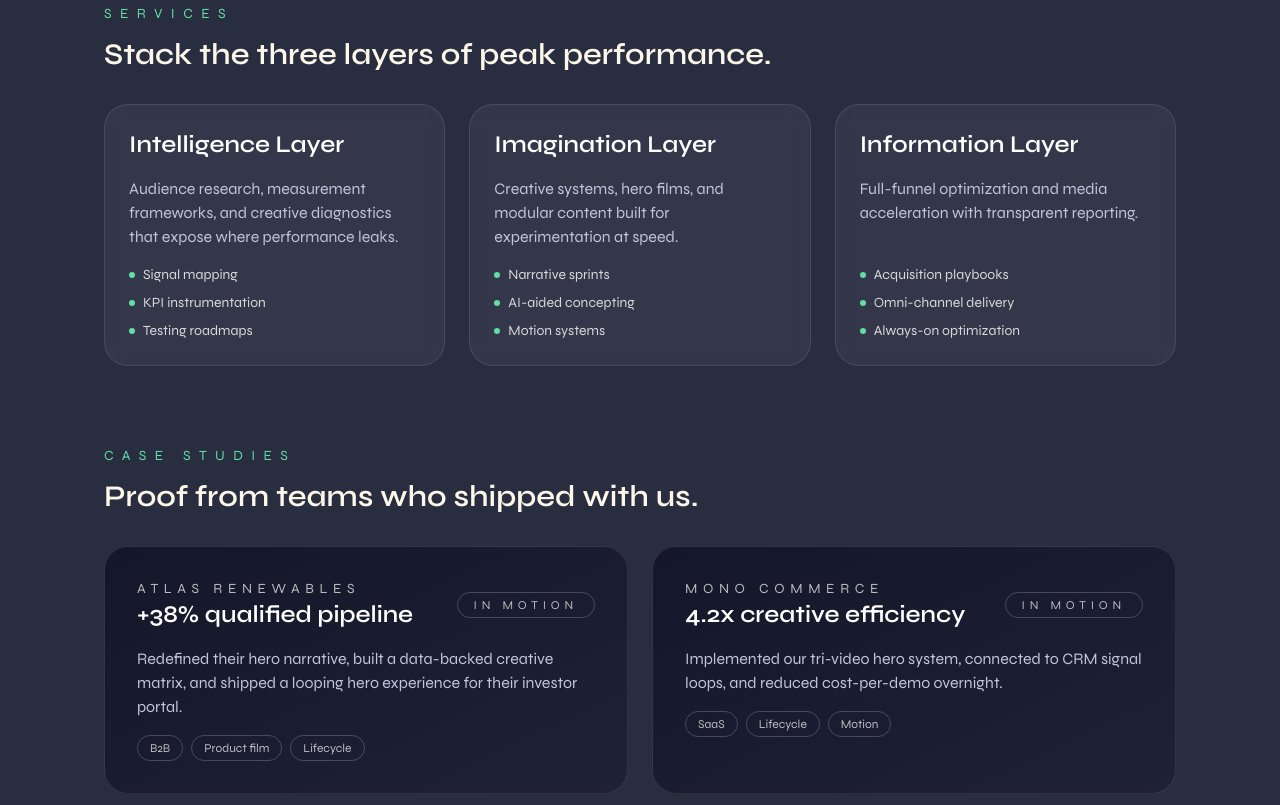
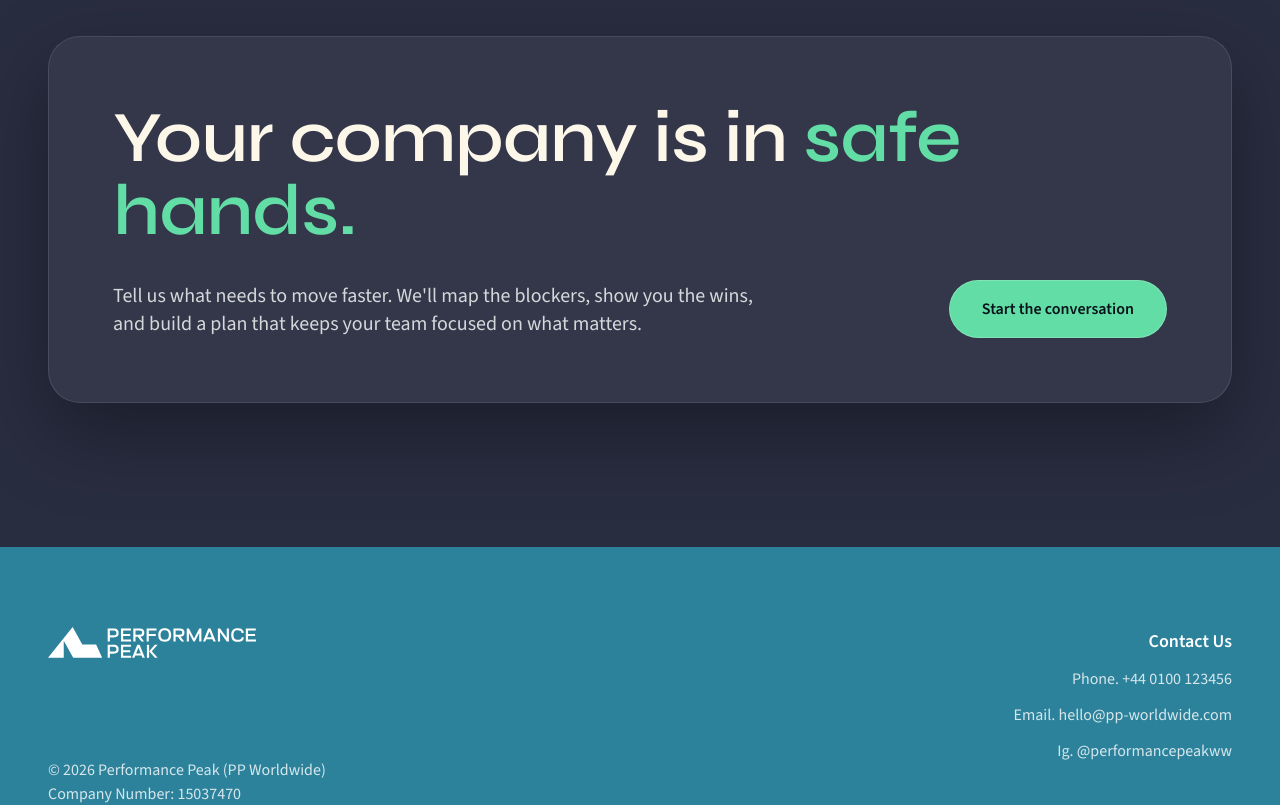
Before and after one commit to debnaml/ppbeaver, a Next.js app: page / in a window 1280 px wide. Shown: the part 1760-2565 px from the top of the page. Built offline with nearby package versions, Linux system fonts and the light colour scheme.

Commit message:
Add contact CTA and hero button polish

```diff
--- a/src/app/page.tsx
+++ b/src/app/page.tsx
@@ -1,38 +1,7 @@
+import Image from "next/image";
+
 import HeroSequence from "@/components/HeroSequence";
 import UnderlineReveal from "@/components/UnderlineReveal";
-
-const services = [
-  {
-    title: "Intelligence Layer",
-    summary: "Audience research, measurement frameworks, and creative diagnostics that expose where performance leaks.",
-    highlights: ["Signal mapping", "KPI instrumentation", "Testing roadmaps"],
-  },
-  {
-    title: "Imagination Layer",
-    summary: "Creative systems, hero films, and modular content built for experimentation at speed.",
-    highlights: ["Narrative sprints", "AI-aided concepting", "Motion systems"],
-  },
-  {
-    title: "Information Layer",
-    summary: "Full-funnel optimization and media acceleration with transparent reporting.",
-    highlights: ["Acquisition playbooks", "Omni-channel delivery", "Always-on optimization"],
-  },
-];
-
-const caseStudies = [
-  {
-    client: "Atlas Renewables",
-    result: "+38% qualified pipeline",
-    summary: "Redefined their hero narrative, built a data-backed creative matrix, and shipped a looping hero experience for their investor portal.",
-    tags: ["B2B", "Product film", "Lifecycle"],
-  },
-  {
-    client: "Mono Commerce",
-    result: "4.2x creative efficiency",
-    summary: "Implemented our tri-video hero system, connected to CRM signal loops, and reduced cost-per-demo overnight.",
-    tags: ["SaaS", "Lifecycle", "Motion"],
-  },
-];
 
 const organizationSchema = {
   "@context": "https://schema.org",
@@ -58,7 +27,7 @@ export default function Home() {
     <main className="bg-[var(--color-supadark)] text-[var(--color-cream)]">
       <HeroSequence />
 
-      <section className="relative isolate w-full overflow-hidden px-6 py-24 sm:px-12">
+      <section id="about" className="relative isolate w-full overflow-hidden px-6 py-24 sm:px-12">
         <div
           className="pointer-events-none absolute inset-y-0 right-0 flex w-1/3 min-w-[260px] justify-end opacity-10"
           aria-hidden
@@ -113,158 +82,77 @@ export default function Home() {
         </div>
       </section>
 
-      <div id="content" className="relative isolate mx-auto flex max-w-6xl flex-col gap-20 px-6 py-24 sm:px-10">
-        <section className="space-y-8">
-          <div className="flex flex-col gap-3">
-            <p className="text-sm uppercase tracking-[0.6em] text-[var(--color-highlight)]">
-              Services
+      <div id="content" className="px-6 py-16 sm:px-12" />
+
+      <section id="contact" className="px-6 pb-12 sm:px-12">
+        <div className="relative isolate overflow-hidden rounded-[32px] border border-white/10 bg-white/5 px-6 py-16 shadow-[0_30px_80px_rgba(0,0,0,0.35)] sm:px-16">
+          <div
+            className="space-y-8"
+            style={{
+              fontFamily:
+                "var(--font-source-sans), 'Source Sans 3', 'Syne', system-ui, -apple-system, BlinkMacSystemFont, 'Segoe UI', sans-serif",
+            }}
+          >
+            <h3
+              className="text-4xl font-semibold leading-[1.02] text-[var(--color-cream)] sm:text-5xl lg:text-[4.5rem]"
+              style={{
+                fontFamily:
+                  "var(--font-syne), 'Syne', system-ui, -apple-system, BlinkMacSystemFont, 'Segoe UI', sans-serif",
+                letterSpacing: "-0.5px",
+              }}
+            >
+              Your company is in <span className="text-[var(--color-highlight)]">safe hands.</span>
+            </h3>
+            <div className="flex flex-col gap-8 text-base text-white/80 sm:flex-row sm:items-end sm:justify-between">
+              <p className="max-w-2xl text-lg sm:text-xl">
+                Tell us what needs to move faster. We&apos;ll map the blockers, show you the wins, and build a plan that keeps your team focused on what matters.
               </p>
-            <h3 className="text-3xl font-semibold">Stack the three layers of peak performance.</h3>
+              <button
+                type="button"
+                className="inline-flex items-center justify-center rounded-full border border-white/20 bg-[var(--color-highlight)] px-8 py-4 text-base font-semibold text-[#06121A] transition hover:border-white/40 hover:bg-white"
+                aria-label="Open contact form"
+              >
+                Start the conversation
+              </button>
             </div>
-          <div className="grid gap-6 md:grid-cols-3">
-            {services.map((service) => (
-              <article
-                key={service.title}
-                className="flex flex-col gap-4 rounded-3xl border border-white/10 bg-white/5 p-6 backdrop-blur"
-              >
-                <header>
-                  <h4 className="text-2xl font-semibold text-white">{service.title}</h4>
-                </header>
-                <p className="text-base text-[#c0c4db]">{service.summary}</p>
-                <ul className="mt-auto space-y-2 text-sm text-white/80">
-                  {service.highlights.map((highlight) => (
-                    <li key={highlight} className="flex items-center gap-2">
-                      <span className="h-1.5 w-1.5 rounded-full bg-[var(--color-highlight)]" />
-                      {highlight}
-                    </li>
-                  ))}
-                </ul>
-              </article>
-            ))}
+          </div>
         </div>
       </section>
 
-        <section className="space-y-8">
-          <div className="flex flex-col gap-3">
-            <p className="text-sm uppercase tracking-[0.6em] text-[var(--color-highlight)]">
-              Case Studies
+      <footer className="mt-24 w-full bg-[#2D829B] px-6 py-20 text-white sm:px-12">
+        <div className="flex w-full flex-col gap-12 text-sm text-white/85 sm:flex-row sm:items-start sm:justify-between sm:gap-20">
+          <div
+            className="text-[var(--color-cream)]"
+            style={{
+              fontFamily:
+                "var(--font-source-sans), 'Source Sans 3', 'Syne', system-ui, -apple-system, BlinkMacSystemFont, 'Segoe UI', sans-serif",
+            }}
+          >
+            <Image src="/logo-full.svg" alt="Performance Peak" width={220} height={68} className="w-52" />
+            <div className="pt-[100px] text-base text-white/80">
+              <p>
+                © {new Date().getFullYear()} Performance Peak (PP Worldwide)
+                <br />
+                Company Number: 15037470
               </p>
-            <h3 className="text-3xl font-semibold">Proof from teams who shipped with us.</h3>
-          </div>
-          <div className="grid gap-6 lg:grid-cols-2">
-            {caseStudies.map((study) => (
-              <article
-                key={study.client}
-                className="flex flex-col gap-4 rounded-3xl border border-white/10 bg-gradient-to-br from-[#141629] to-[#1f2237] p-8"
-              >
-                <header className="flex items-center justify-between">
-                  <div>
-                    <p className="text-sm uppercase tracking-[0.4em] text-white/70">
-                      {study.client}
-                    </p>
-                    <h4 className="text-2xl font-semibold text-white">{study.result}</h4>
-                  </div>
-                  <div className="rounded-full border border-white/20 px-4 py-1 text-xs uppercase tracking-[0.4em] text-white/70">
-                    In Motion
-                  </div>
-                </header>
-                <p className="text-base text-[#c0c4db]">{study.summary}</p>
-                <div className="flex flex-wrap gap-2 text-xs text-white/70">
-                  {study.tags.map((tag) => (
-                    <span
-                      key={tag}
-                      className="rounded-full border border-white/20 px-3 py-1"
-                    >
-                      {tag}
-                    </span>
-                  ))}
-                </div>
-              </article>
-            ))}
-          </div>
-        </section>
-
-        <section className="grid gap-10 rounded-[32px] border border-white/10 bg-white/5 p-10 lg:grid-cols-[1.1fr_0.9fr]">
-          <div className="space-y-6">
-            <p className="text-sm uppercase tracking-[0.6em] text-[var(--color-highlight)]">
-              Contact
-            </p>
-            <h3 className="text-3xl font-semibold text-white">Ready to build with Performance Peak?</h3>
-            <p className="text-base text-[#c0c4db]">
-              Tell us about your next launch, hero sequence, or growth plateau. We will assemble a mission squad within 48 hours.
-            </p>
-            <div className="space-y-2 text-sm text-white/80">
-              <p>hello@performancepeak.com</p>
-              <p>+1 (917) 555-2046</p>
             </div>
           </div>
-          <form className="grid gap-4">
-            <label className="text-sm font-medium text-white/90">
-              Name
-              <input
-                type="text"
-                name="name"
-                className="mt-2 w-full rounded-2xl border border-white/20 bg-[#16182a] px-4 py-3 text-white placeholder-white/40 focus:border-[var(--color-highlight)] focus:outline-none"
-                placeholder="Avery Founder"
-              />
-            </label>
-            <label className="text-sm font-medium text-white/90">
-              Email
-              <input
-                type="email"
-                name="email"
-                className="mt-2 w-full rounded-2xl border border-white/20 bg-[#16182a] px-4 py-3 text-white placeholder-white/40 focus:border-[var(--color-highlight)] focus:outline-none"
-                placeholder="you@brand.com"
-                required
-              />
-            </label>
-            <label className="text-sm font-medium text-white/90">
-              Project Pulse
-              <textarea
-                name="project"
-                rows={4}
-                className="mt-2 w-full rounded-2xl border border-white/20 bg-[#16182a] px-4 py-3 text-white placeholder-white/40 focus:border-[var(--color-highlight)] focus:outline-none"
-                placeholder="Hero video, product films, launch system..."
-              />
-            </label>
-            <button
-              type="submit"
-              className="pp-button mt-2 inline-flex items-center gap-4 rounded-full border border-white/20 bg-[var(--color-highlight)]/85 px-7 py-4 text-sm font-semibold text-[var(--color-ink)] shadow-[0_15px_45px_rgba(255,255,255,0.25)] backdrop-blur transition hover:brightness-110 sm:text-base"
+          <div
+            className="flex flex-col gap-3 text-right"
+            style={{
+              fontFamily:
+                "var(--font-source-sans), 'Source Sans 3', 'Syne', system-ui, -apple-system, BlinkMacSystemFont, 'Segoe UI', sans-serif",
+            }}
           >
-              <span>Send Brief</span>
-              <svg
-                className="pp-button-arrow"
-                width="22"
-                height="22"
-                viewBox="0 0 24 24"
-                fill="none"
-                xmlns="http://www.w3.org/2000/svg"
-                aria-hidden
-              >
-                <path
-                  d="M5 12h14m0 0-4-4m4 4-4 4"
-                  stroke="currentColor"
-                  strokeWidth="2"
-                  strokeLinecap="round"
-                  strokeLinejoin="round"
-                />
-              </svg>
-            </button>
-          </form>
-        </section>
-
-        <footer className="flex flex-col gap-4 border-t border-white/10 pt-8 text-sm text-white/70 sm:flex-row sm:items-center sm:justify-between">
-          <p>© {new Date().getFullYear()} Performance Peak. Crafted for Vercel deployment.</p>
-          <div className="flex gap-4">
-            <a href="https://www.linkedin.com" className="underline-offset-4 hover:underline">
-              LinkedIn
+            <p className="text-lg font-semibold text-white">Contact Us</p>
+            <p className="text-base text-white/80">Phone. +44 0100 123456</p>
+            <a href="mailto:hello@pp-worldwide.com" className="text-base text-white/80 hover:text-[var(--color-highlight)]">
+              Email. hello@pp-worldwide.com
             </a>
-            <a href="https://www.instagram.com" className="underline-offset-4 hover:underline">
-              Instagram
-            </a>
+            <p className="text-base text-white/80">Ig. @performancepeakww</p>
+          </div>
         </div>
       </footer>
-      </div>
 
       <script
         type="application/ld+json"
```
Also changed, not shown: src/app/globals.css (+80 -0 lines), src/components/HeroSequence.tsx (+88 -5 lines), src/components/LogoMaskOverlay.tsx (+8 -3 lines), public/logo-full.svg (added). Lines whose indentation alone changed are shown as unchanged.
